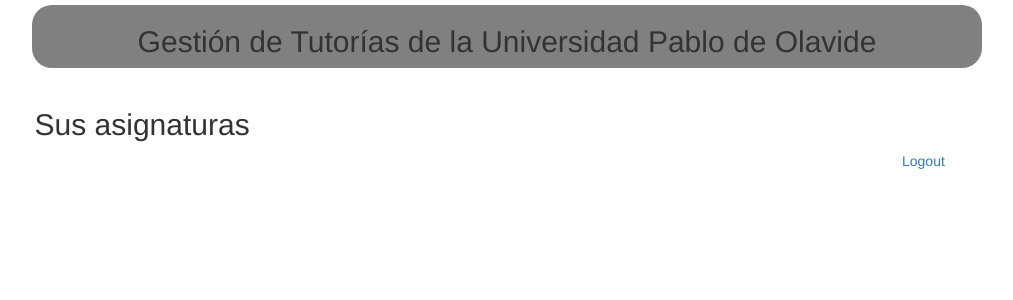
After one commit to 4Fantasticos/gestorTutorias, a Django app: template tutorias/templates/miPanel.html in a window 1280 px wide. The commit adds this page. Shown: the top 300 px of the page, without its empty margins (133-1146 px from the left). Run offline with Django 3.2, Linux system fonts and the light colour scheme; the template is opened without the code that fills it, so the values that code supplies are empty; some libraries are stand-ins or nearby versions.

Commit message:
Ahora te puedes loguear y si eres alumno te muestra las asignaturas que tienes, y puedes hacer logeout.
NOTE: Hay que hacer makemigrations y syncdb

```diff
--- a/gestorTutorias/urls.py
+++ b/gestorTutorias/urls.py
@@ -1,12 +1,14 @@
 from django.conf.urls import patterns, include, url
 from django.contrib import admin
+from tutorias import views
 
 urlpatterns = patterns('',
-    # Examples:
-    # url(r'^$', 'gestorTutorias.views.home', name='home'),
-    # url(r'^blog/', include('blog.urls')),
+                       # Examples:
+                       # url(r'^$', 'gestorTutorias.views.home', name='home'),
+                       # url(r'^blog/', include('blog.urls')),
 
-    url(r'^$', 'tutorias.views.user_login', name='login'),
-    url(r'^admin/addUser/$', 'tutorias.views.add_users', name='add_users'),
-    url(r'^admin/', include(admin.site.urls)),
+                       url(r'^$', views.user_login, name='login'),
+                       url(r'^admin/addUser/$', views.add_users, name='add_users'),
+                       url(r'^logout/$', views.user_logout, name='logout'),
+                       url(r'^admin/', include(admin.site.urls)),
 )
--- /dev/null
+++ b/tutorias/templates/miPanel.html
@@ -0,0 +1,31 @@
+<!DOCTYPE html>
+<html>
+<head lang="es">
+    <link href="/static/css/bootstrap.min.css" rel="stylesheet">
+    <link href="/static/css/tutoria.css" rel="stylesheet">
+    <meta charset="UTF-8">
+    <title>Inicio</title>
+</head>
+<body>
+<div class="container">
+    <div class="col-md-10 col-md-offset-1 tituloLogin text-center">
+        <h2>Gesti&oacute;n de Tutor&iacute;as de la Universidad Pablo de Olavide</h2>
+    </div>
+
+    <div class="row">
+        <div class="col-md-10 col-md-offset-1">
+            <h2>Sus asignaturas</h2>
+            {% for as in asignaturas %}
+                {{as.nombre}} <br />
+            {% endfor %}
+        </div>
+    </div>
+
+    <div class="col-md-offset-10 col-md-1">
+        <a href="{% url 'logout' %}">Logout</a>
+    </div>
+</div>
+<!-- /container -->
+<script src="./js/bootstrap.min.js"></script>
+</body>
+</html>
```
Also changed, not shown: tutorias/models.py (+50 -6 lines), tutorias/templates/index.html (+4 -6 lines), tutorias/views.py (+15 -6 lines).
